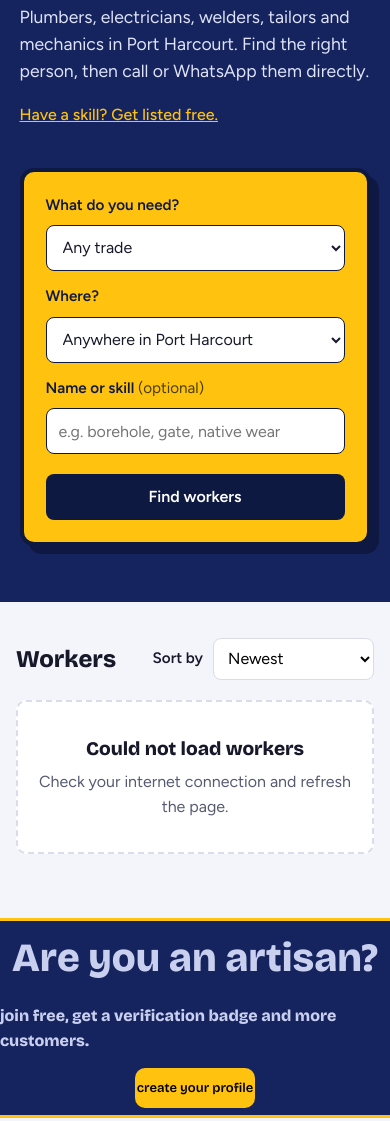
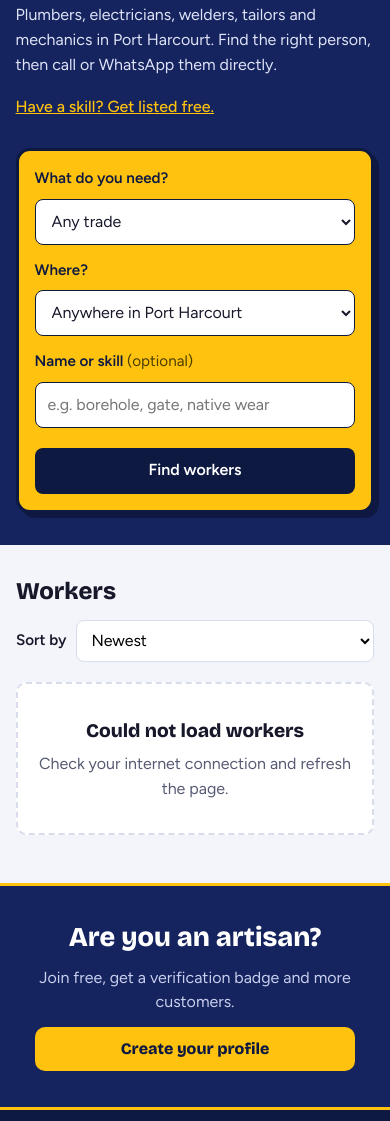
Before and after one commit to fobong58-netizen/main-sabi, a website: page index.html in a window 390 px wide. Shown: the part 204-1325 px from the top of the page. Drawn offline with nearby package versions, Linux system fonts and the light colour scheme; no server answers.

Commit message:
mobile update

```diff
--- a/index.html
+++ b/index.html
@@ -82,16 +82,13 @@
         </div>
         <div id="results" class="cards"></div>
     </main>
-    <section>
-        <h1>Are you an artisan?</h1>
-        <h4>join free, get a verification badge and more customers.</h4>
-        <a href="/listed.html">
-            <button class="create">create your profile</button>
-        </a>
+
+    <section class="cta">
+        <h2>Are you an artisan?</h2>
+        <p>Join free, get a verification badge and more customers.</p>
+        <a class="create" href="/listed.html">Create your profile</a>
     </section>
-    <br>
-    <br>
-    <br>
+
     <footer>
         <p>sabi | Skilled workers in Port Harcourt</p>
     </footer>
--- a/style.css
+++ b/style.css
@@ -246,7 +246,7 @@ header{
 
 .cards{
     display: grid;
-    grid-template-columns: repeat(auto-fill, minmax(300px, 1fr));
+    grid-template-columns: repeat(auto-fill, minmax(min(300px, 100%), 1fr));
     gap: 16px;
 }
 
@@ -348,7 +348,7 @@ header{
     display: flex;
     align-items: center;
     justify-content: center;
-    min-height: 40px;
+    min-height: 44px;
     border-radius: 8px;
     font-weight: 600;
     text-decoration: none;
@@ -384,41 +384,55 @@ header{
     color: var(--muted);
 }
 
-section{
+/* ---------- Call to action (artisan banner) ---------- */
+.cta{
     display: flex;
     flex-direction: column;
     align-items: center;
     justify-content: center;
-    gap: 15px;
+    gap: 14px;
     width: 100%;
-    height: 200px;
+    min-height: 200px;
+    padding: 40px 5%;
+    text-align: center;
     background-color: var(--blue);
     color: #c9cfee;
-    font-family: "Bricolage Grotesque";
+    border-top: 3px solid var(--sun);
     border-bottom: 3px solid var(--sun);
-    border-top: 3px solid var(--sun);
 }
 
-section h1{
-    font-weight: 700;
-    font-size: 40px;
+.cta h2{
+    font-family: var(--font-display);
+    font-weight: 800;
+    font-size: clamp(1.7rem, 6vw, 2.5rem);
+    line-height: 1.15;
+    color: white;
 }
 
+.cta p{
+    font-size: clamp(1rem, 3.5vw, 1.1rem);
+    max-width: 40ch;
+}
 
 .create{
+    display: inline-flex;
+    align-items: center;
+    justify-content: center;
+    min-height: 44px;
+    padding: 0 24px;
+    border-radius: 10px;
     background-color: var(--sun);
-    border: none;
-    height: 40px;
-    width: 120px;
-    border-radius: 10px;
+    color: var(--blue-deep);
     font-family: var(--font-display);
-    font-size: 13px;
-    font-weight: 500;
+    font-size: 1rem;
+    font-weight: 800;
+    text-decoration: none;
+    transition: transform 0.15s ease, background-color 0.15s ease;
 }
 
 .create:hover{
-    transform: scale(1.1);
-    background-color: rgba(219, 180, 7, 0.909);
+    transform: scale(1.06);
+    background-color: #e6ac00;
 }
 
 /* ---------- Footer ---------- */
@@ -427,47 +441,6 @@ footer{
     color: #c9cfee;
     padding: 24px 5%;
     font-size: 0.92rem;
-}
-
-/* ---------- Mobile ---------- */
-@media (max-width: 860px){
-    .main-con{
-        flex-direction: column;
-        align-items: stretch;
-        padding-top: 28px;
-    }
-
-    .con1{
-        width: 100%;
-    }
-
-    .con2{
-        width: 100%;
-    }
-}
-
-@media (max-width: 600px){
-    .nav-bar{
-        padding: 0 3%;
-    }
-
-    .nav-sub{
-        overflow-x: auto;
-        scrollbar-width: none;
-    }
-
-    .nav-sub button{
-        padding: 0 10px;
-        font-size: 0.9rem;
-    }
-
-    .logo{
-        font-size: 1.4rem;
-    }
-
-    .cards{
-        grid-template-columns: 1fr;
-    }
 }
 
 /* ---------- Added: real listing details ---------- */
@@ -501,3 +474,122 @@ footer{
 .empty-link:hover{
     background-color: var(--blue-deep);
 }
+
+/* ---------- Tablet ---------- */
+@media (max-width: 860px){
+    header{
+        padding-bottom: 40px;
+    }
+
+    .main-con{
+        flex-direction: column;
+        align-items: stretch;
+        gap: 28px;
+        padding-top: 28px;
+    }
+
+    .con1{
+        width: 100%;
+    }
+
+    .con1 h1{
+        max-width: none;
+    }
+
+    .con2{
+        width: 100%;
+    }
+}
+
+/* ---------- Mobile ---------- */
+@media (max-width: 600px){
+    header{
+        padding: 80px 4% 32px;
+    }
+
+    .nav-bar{
+        padding: 0 4%;
+        gap: 8px;
+    }
+
+    .logo{
+        font-size: 1.4rem;
+    }
+
+    .nav-sub{
+        overflow-x: auto;
+        scrollbar-width: none;
+        gap: 2px;
+        min-width: 0;
+    }
+
+    .nav-sub::-webkit-scrollbar{
+        display: none;
+    }
+
+    .nav-sub button{
+        padding: 0 10px;
+        font-size: 0.9rem;
+    }
+
+    .con1 h3{
+        font-size: 1rem;
+    }
+
+    .con2{
+        padding: 16px;
+        border-width: 3px;
+        box-shadow: 5px 5px 0 rgba(0, 0, 0, 0.3);
+    }
+
+    /* 16px stops iOS from zooming into the form fields */
+    #trade, #area, #skill{
+        font-size: 16px;
+    }
+
+    .profile-space{
+        padding: 28px 0 48px;
+    }
+
+    .results-bar{
+        flex-direction: column;
+        align-items: flex-start;
+        gap: 10px;
+    }
+
+    .sort{
+        width: 100%;
+    }
+
+    .sort select{
+        flex: 1;
+        font-size: 16px;
+    }
+
+    .cards{
+        grid-template-columns: 1fr;
+    }
+
+    .card{
+        padding: 16px;
+    }
+
+    .cta{
+        padding: 36px 6%;
+        gap: 12px;
+    }
+
+    .create{
+        width: 100%;
+        max-width: 320px;
+    }
+}
+
+@media (prefers-reduced-motion: reduce){
+    .create{
+        transition: none;
+    }
+    .create:hover{
+        transform: none;
+    }
+}
```
